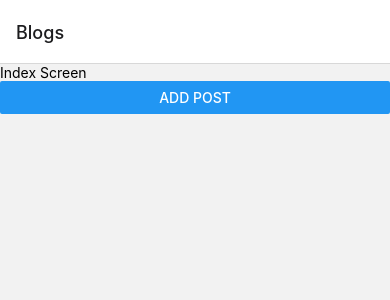
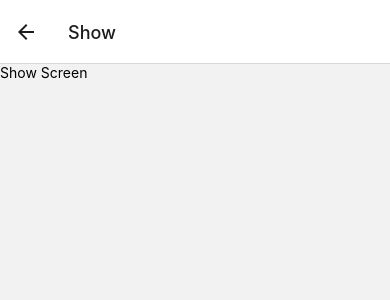
Before and after one commit to ariefaryudisyidik/rn-blog, a React Native app: screen /Show in a window 390 px wide. Shown: the top 300 px of the page. Built offline with nearby package versions, Linux system fonts and the light colour scheme.

Commit message:
Navigation on Tap

```diff
--- a/App.js
+++ b/App.js
@@ -3,6 +3,7 @@ import {createNativeStackNavigator} from '@react-navigation/native-stack';
 import IndexScreen from './src/screens/IndexScreen';
 import {NavigationContainer} from '@react-navigation/native';
 import {Provider} from './src/context/BlogContext';
+import ShowScreen from './src/screens/ShowScreen';
 
 const Stack = createNativeStackNavigator();
 
@@ -15,6 +16,7 @@ const App = () => {
           component={IndexScreen}
           options={{title: 'Blogs'}}
         />
+        <Stack.Screen name="Show" component={ShowScreen} />
       </Stack.Navigator>
     </NavigationContainer>
   );
--- a/src/screens/IndexScreen.js
+++ b/src/screens/IndexScreen.js
@@ -10,7 +10,7 @@ import {
 import {Context} from '../context/BlogContext';
 import Feather from 'react-native-vector-icons/Feather';
 
-const IndexScreen = () => {
+const IndexScreen = ({navigation}) => {
   const {state, addBlogPost, deleteBlogPost} = useContext(Context);
 
   return (
@@ -22,6 +22,8 @@ const IndexScreen = () => {
         keyExtractor={blogPost => blogPost.title}
         renderItem={({item}) => {
           return (
+            <TouchableOpacity
+              onPress={() => navigation.navigate('Show', {id: item.id})}>
               <View style={styles.row}>
                 <Text style={styles.title}>
                   {item.title} - {item.id}
@@ -30,6 +32,7 @@ const IndexScreen = () => {
                   <Feather name="trash" style={styles.icon} />
                 </TouchableOpacity>
               </View>
+            </TouchableOpacity>
           );
         }}
       />
--- /dev/null
+++ b/src/screens/ShowScreen.js
@@ -0,0 +1,14 @@
+import React from 'react';
+import {View, Text, StyleSheet} from 'react-native';
+
+const ShowScreen = () => {
+  return (
+    <View>
+      <Text>Show Screen</Text>
+    </View>
+  );
+};
+
+const styles = StyleSheet.create({});
+
+export default ShowScreen;
```
Lines whose indentation alone changed are shown as unchanged.
